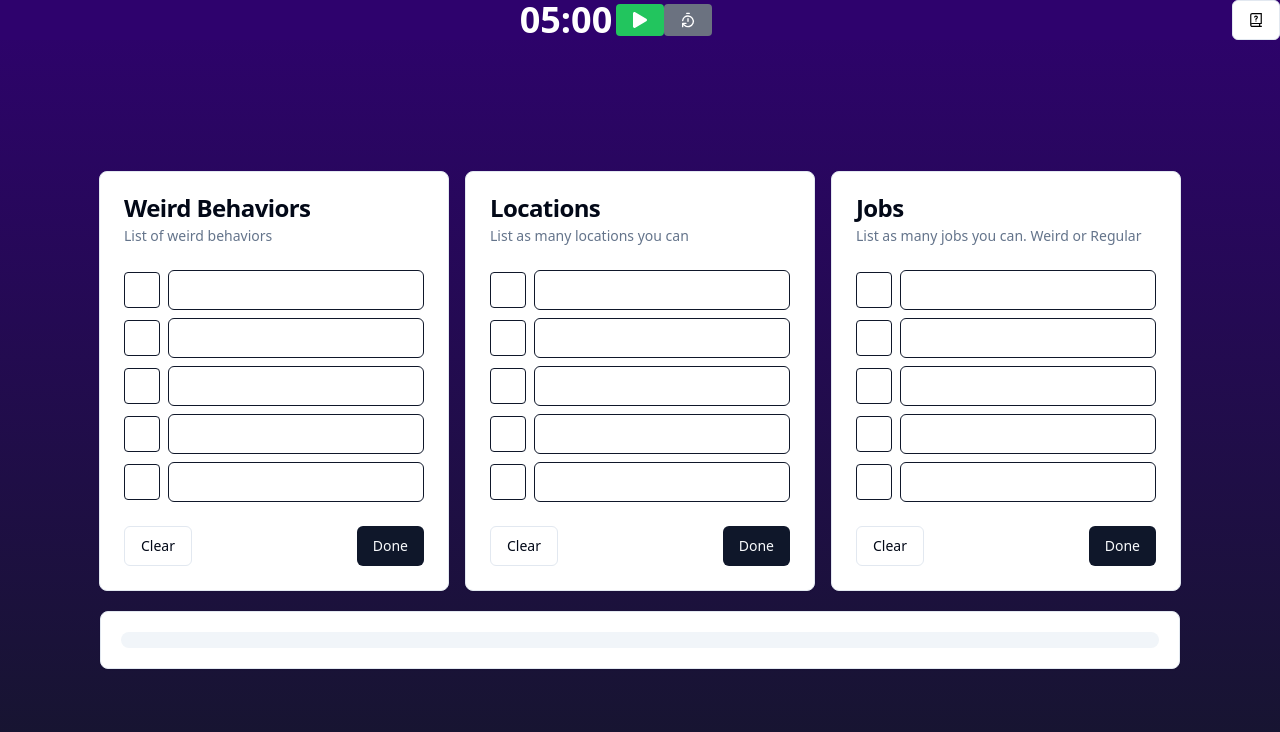
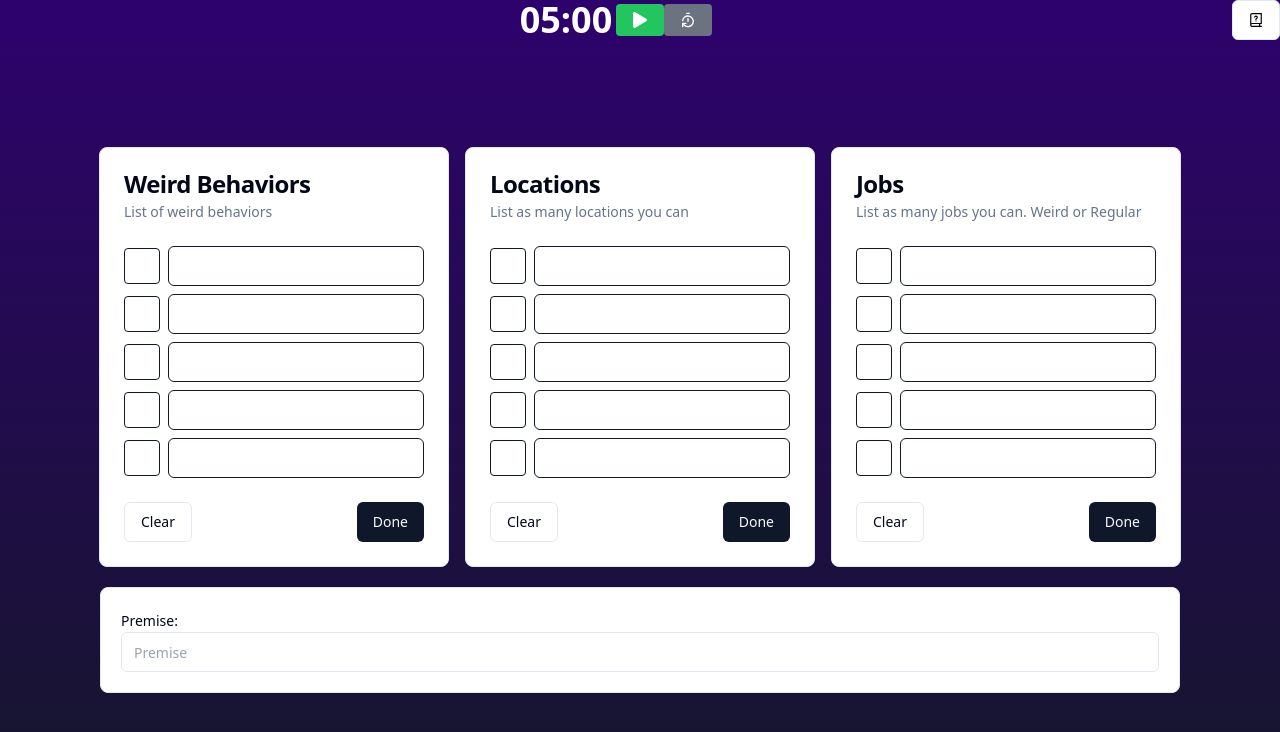
Before and after one commit to nMckenryan/sketch-idea-builder, a Next.js app: page / in a window 1280 px wide. Shown: the top 732 px of the page. Built offline with nearby package versions, Linux system fonts and the light colour scheme.

Commit message:
reverted progress bar for premise window. too annoying.

```diff
--- a/package.json
+++ b/package.json
@@ -22,7 +22,7 @@
     "clsx": "^2.1.1",
     "geist": "^1.3.0",
     "lucide-react": "^0.427.0",
-    "next": "^14.2.4",
+    "next": "^14.2.7",
     "progress": "^2.0.3",
     "react": "^18.3.1",
     "react-dom": "^18.3.1",
--- a/src/app/page.tsx
+++ b/src/app/page.tsx
@@ -10,27 +10,6 @@ import { getConceptsOptions } from "~/lib/utils";
 export default function HomePage() {
   const conceptLimitList: string[] = [];
   const conceptOptions = getConceptsOptions();
-  const [completionPercentage, setCompletionPercentage] = useState(0);
-
-  const [chosenConceptsTable1, setChosenConceptsTable1] = useState<number>(0);
-  const [chosenConceptsTable2, setChosenConceptsTable2] = useState<number>(0);
-  const [chosenConceptsTable3, setChosenConceptsTable3] = useState<number>(0);
-
-  const handleChildData = (data: number, index: number) => {
-    if (index == 0) {
-      setChosenConceptsTable1(data);
-    }
-    if (index == 1) {
-      setChosenConceptsTable2(data);
-    }
-    if (index == 2) {
-      setChosenConceptsTable3(data);
-    }
-    // setCompletion(data);
-    setCompletionPercentage(
-      (chosenConceptsTable1 + chosenConceptsTable2 + chosenConceptsTable3) / 3,
-    );
-  };
 
   for (let i = 0; i < conceptOptions.conceptLimit; i++) {
     conceptLimitList.push("concept-" + i);
@@ -52,14 +31,13 @@ export default function HomePage() {
                   listName={conceptOptions.concepts[i].name}
                   description={conceptOptions.concepts[i].description}
                   conceptLimit={conceptLimitList}
-                  onDataReceived={(data) => handleChildData(data, i)}
                 />
               ) : null,
             )
           : null}
       </div>
       <div className="mt-5 flex flex-col">
-        <PremiseWindow completionPercentage={completionPercentage} />
+        <PremiseWindow />
       </div>
     </main>
   );
--- a/src/components/countdown-timer.tsx
+++ b/src/components/countdown-timer.tsx
@@ -10,10 +10,12 @@ const CountdownTimer = () => {
 
   useEffect(() => {
     let interval: number | undefined;
+    //ticker
     if (isActive && timeLeft > 0) {
       interval = window.setInterval(() => {
         setTimeLeft((timeLeft) => timeLeft - 1);
       }, 1000);
+      //End of timer
     } else if (timeLeft === 0) {
       setIsActive(false);
     }
@@ -38,12 +40,14 @@ const CountdownTimer = () => {
 
   return (
     <div className="flex flex-row items-center justify-center gap-1">
+      {/* Timer Display */}
       <div className="text-4xl font-bold">{formatTime(timeLeft)}</div>
+
+      {/* Timer Controls */}
       <div className="flex flex-row">
         <button
-          className={`rounded px-4 py-2 ${isActive ? "bg-red-500" : "bg-green-500"} text-white`}
+          className={`rounded px-4 py-2 ${isActive ? "bg-red-500" : "bg-green-500"} text-white ${timeLeft === 0 && "hidden"}`}
           onClick={toggleTimer}
-          disabled={timeLeft === 0}
         >
           {isActive ? <FaPause /> : <FaPlay />}
         </button>
--- a/src/components/premise-window.tsx
+++ b/src/components/premise-window.tsx
@@ -2,39 +2,15 @@ import { Input } from "@/app/ui/input";
 
 import { Card, CardContent } from "./ui/card";
 import { Label } from "./ui/label";
-import { Progress } from "~/app/ui/progress";
-import {
-  Tooltip,
-  TooltipContent,
-  TooltipProvider,
-  TooltipTrigger,
-} from "~/app/ui/tooltip";
 
-export default function PremiseWindow({
-  completionPercentage,
-}: {
-  completionPercentage: number;
-}) {
+export default function PremiseWindow() {
   return (
     <Card className="flex w-[350px] flex-col md:w-[1080px]">
       <CardContent className="flex items-center p-5">
-        {completionPercentage < 100 ? (
-          <TooltipProvider delayDuration={0}>
-            <Tooltip>
-              <TooltipTrigger asChild>
-                <Progress value={completionPercentage} className="w-[100%]" />
-              </TooltipTrigger>
-              <TooltipContent>
-                <p>{`${completionPercentage}% Complete. Fill in the text above to continue`}</p>
-              </TooltipContent>
-            </Tooltip>
-          </TooltipProvider>
-        ) : (
-          <div className="w-[100%]">
-            <Label>Premise:</Label>
-            <Input type="text" placeholder={"Premise"} />
-          </div>
-        )}
+        <div className="w-[100%]">
+          <Label>Premise:</Label>
+          <Input type="text" placeholder={"Premise"} />
+        </div>
       </CardContent>
     </Card>
   );
--- a/src/components/topic-table.tsx
+++ b/src/components/topic-table.tsx
@@ -17,12 +17,10 @@ interface TableProps {
   listName: string;
   description: string;
   conceptLimit: string[];
-  onDataReceived: (data: number) => void;
 }
 
 export default function TopicTable(props: TableProps) {
   const [selected, setSelected] = useState<string[]>([]);
-  const [completionPercentage, setCompletionPercentage] = useState(0);
 
   const maxSelected = 3;
 
@@ -36,10 +34,6 @@ export default function TopicTable(props: TableProps) {
         return prev;
       }
     });
-
-    setCompletionPercentage(Math.round((selected.length / 3) * 100));
-
-    props.onDataReceived(completionPercentage);
   };
 
   return (
```
Also changed, not shown: 2 other files (tests, documents, lock files or other folders).
